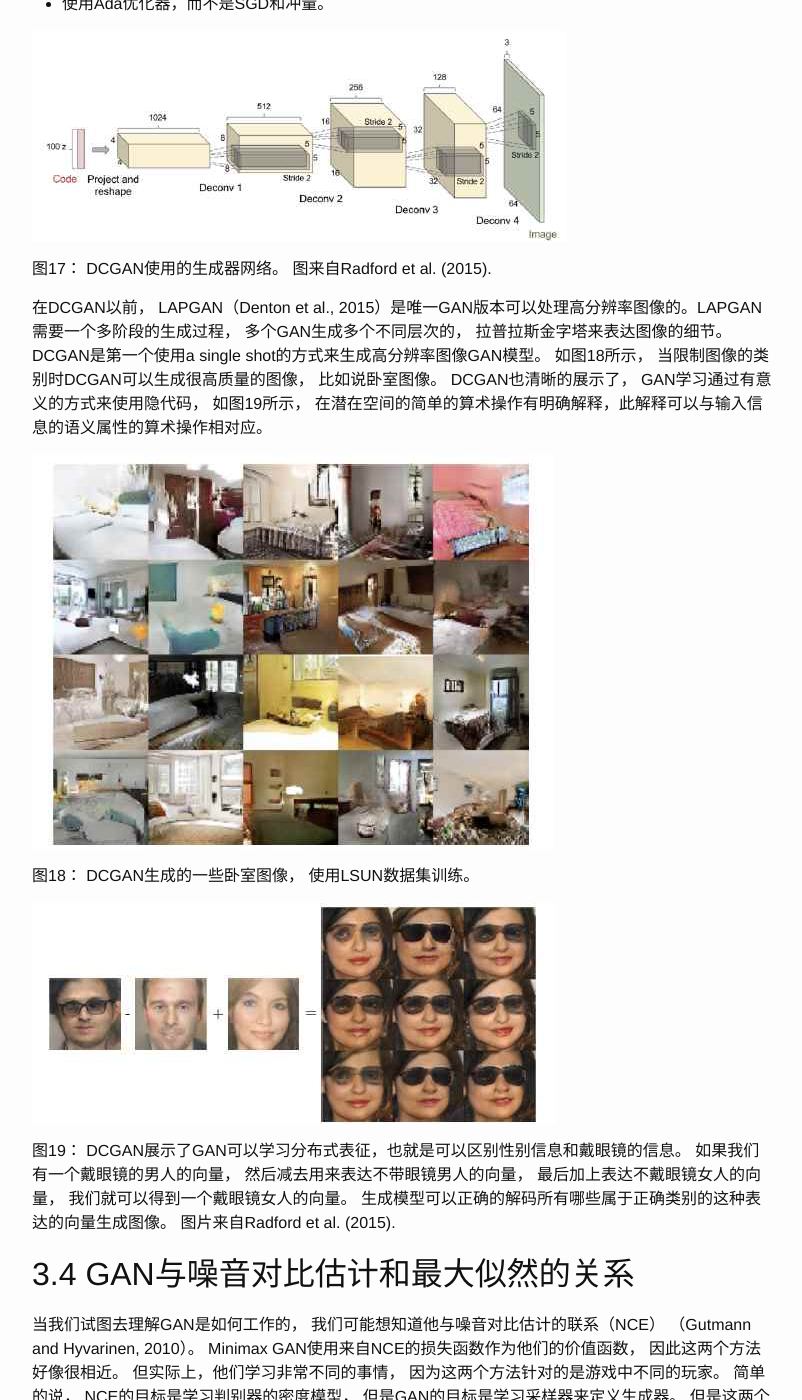
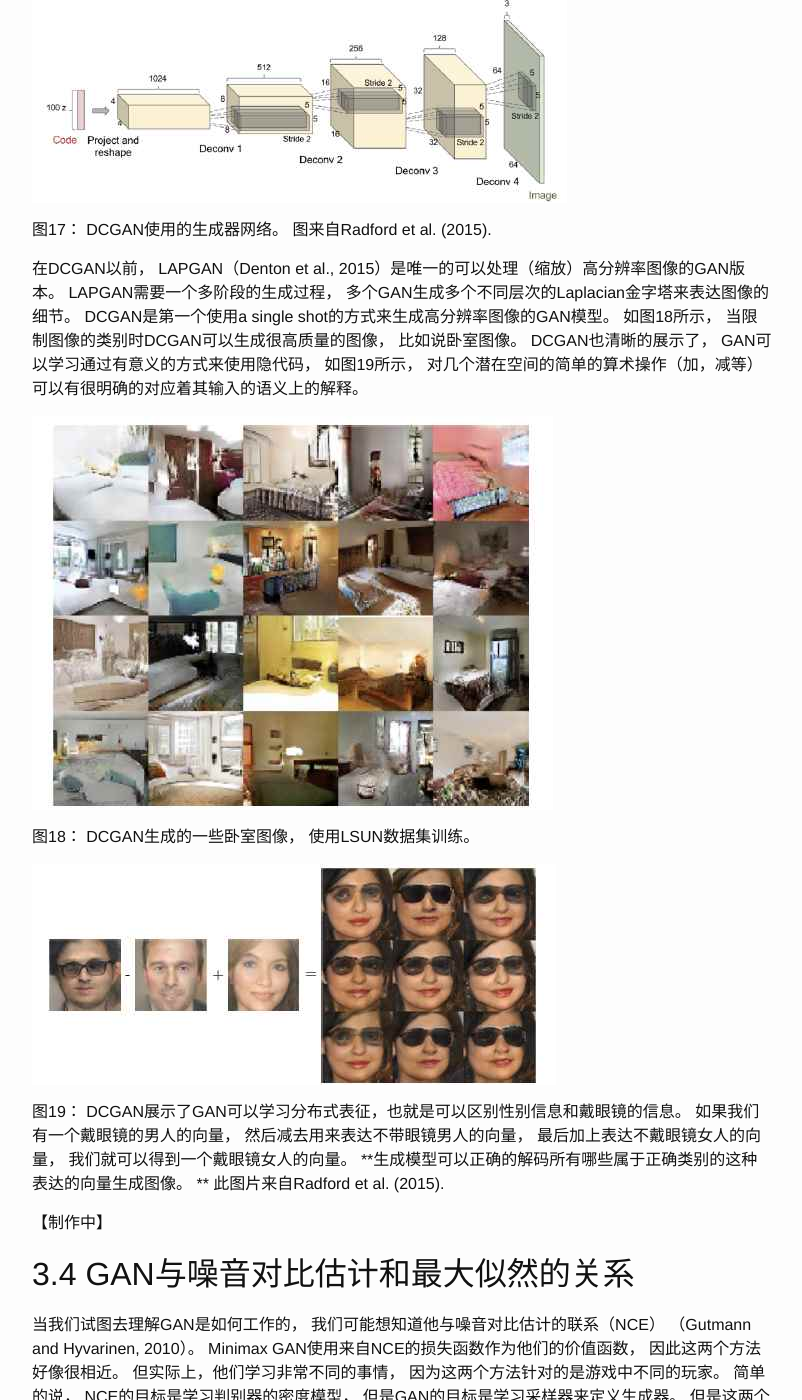
Before and after one commit to sinpycn/sinpycn.github.io, a Jekyll site: the page built from _posts/research/2017-05-03-GAN-Tutorial-How-do-GANs-work.md, in a window 1280 px wide and 1400 px high, scrolled down 7089 px. Shown: the whole window, without its empty margins (238-1040 px from the left). Built offline with Jekyll 4.4.1, drawn with Linux system fonts in a browser that asks for light colours; formulas are drawn with MathJax 3; some of the changed text lies outside the part shown.

Commit message:
Update 2017-05-03-GAN-Tutorial-How-do-GANs-work.md

```diff
--- a/_posts/research/2017-05-03-GAN-Tutorial-How-do-GANs-work.md
+++ b/_posts/research/2017-05-03-GAN-Tutorial-How-do-GANs-work.md
@@ -193,23 +193,24 @@ GAN产生锐化图像的原因还没有完全的明确。
 最大似然还受到绝大多数导数值只是来自于很少的样本，如右边的曲线， 这意味着很少的样本影响了minibatch的导数计算。
 这告诉我们减少方差的技术是提高GAN表现的很重的研究领域， 特别是使用最大似然的GAN。
 
-【制作中】
-
 ## 3.3 DCGAN结构
 
 当前多数的GAN都基于DCGAN的结构 （Radford et al., 2015）。
 DCGAN是“深度，卷积GAN”， 尽管在DCGAN以前，GAN也是使用深度和卷积网络的， DCGAN被用来指这个特定的结构。
 DCGAN结构的一些主要的观点有：
 
-* 在判别器和生成器的多数层中都使用Batch normalization(Ioffe and Szegedy, 2015)， 判别器的两个minibatch被分别的标准化。 生成器的最后层和第一层没有被标准化， 因此模型可以学习正确的平均，以及对数据分布的调整比例。 看图17.
+* 在判别器和生成器的多数层中都使用Batch normalization(Ioffe and Szegedy, 2015)， 判别器的两个minibatch被分别的标准化。 **生成器的最后层和第一层没有使用batch normalization， 因此此模型可以学习到正确的数据分布的平均，缩放**。 看图17.
 * 整体网络结构借鉴了（Springenberg et al., 2015）。 这个结构即包含pooling 也包含unpooling层。 当生成器需要提高空间维度时， 它使用转置卷积，使用stride大于1.
-* 使用Ada优化器，而不是SGD和冲量。
+* 使用Ada优化器，而不是SGD加冲量。
 
 ![Figure 17](/images/201705/03/fig17.jpg)
 
 图17： DCGAN使用的生成器网络。 图来自Radford et al. (2015).
 
-在DCGAN以前， LAPGAN（Denton et al., 2015）是唯一GAN版本可以处理高分辨率图像的。LAPGAN需要一个多阶段的生成过程， 多个GAN生成多个不同层次的， 拉普拉斯金字塔来表达图像的细节。 DCGAN是第一个使用a single shot的方式来生成高分辨率图像GAN模型。 如图18所示， 当限制图像的类别时DCGAN可以生成很高质量的图像， 比如说卧室图像。 DCGAN也清晰的展示了， GAN学习通过有意义的方式来使用隐代码， 如图19所示， 在潜在空间的简单的算术操作有明确解释，此解释可以与输入信息的语义属性的算术操作相对应。
+在DCGAN以前， LAPGAN（Denton et al., 2015）是唯一的可以处理（缩放）高分辨率图像的GAN版本。
+LAPGAN需要一个多阶段的生成过程， 多个GAN生成多个不同层次的Laplacian金字塔来表达图像的细节。 DCGAN是第一个使用a single shot的方式来生成高分辨率图像的GAN模型。 如图18所示， 当限制图像的类别时DCGAN可以生成很高质量的图像， 比如说卧室图像。
+DCGAN也清晰的展示了， GAN可以学习通过有意义的方式来使用隐代码，
+如图19所示， 对几个潜在空间的简单的算术操作（加，减等）可以有很明确的对应着其输入的语义上的解释。
 
 ![Figure 18](/images/201705/03/fig18.jpg)
 
@@ -217,7 +218,13 @@ DCGAN结构的一些主要的观点有：
 
 ![Figure 19](/images/201705/03/fig19.jpg)
 
-图19： DCGAN展示了GAN可以学习分布式表征，也就是可以区别性别信息和戴眼镜的信息。 如果我们有一个戴眼镜的男人的向量， 然后减去用来表达不带眼镜男人的向量， 最后加上表达不戴眼镜女人的向量， 我们就可以得到一个戴眼镜女人的向量。 生成模型可以正确的解码所有哪些属于正确类别的这种表达的向量生成图像。 图片来自Radford et al. (2015).
+图19： DCGAN展示了GAN可以学习分布式表征，也就是可以区别性别信息和戴眼镜的信息。 如果我们有一个戴眼镜的男人的向量， 然后减去用来表达不带眼镜男人的向量， 最后加上表达不戴眼镜女人的向量， 我们就可以得到一个戴眼镜女人的向量。
+**生成模型可以正确的解码所有哪些属于正确类别的这种表达的向量生成图像。 **
+此图片来自Radford et al. (2015).
+
+
+【制作中】
+
 
 ## 3.4 GAN与噪音对比估计和最大似然的关系
 
```
